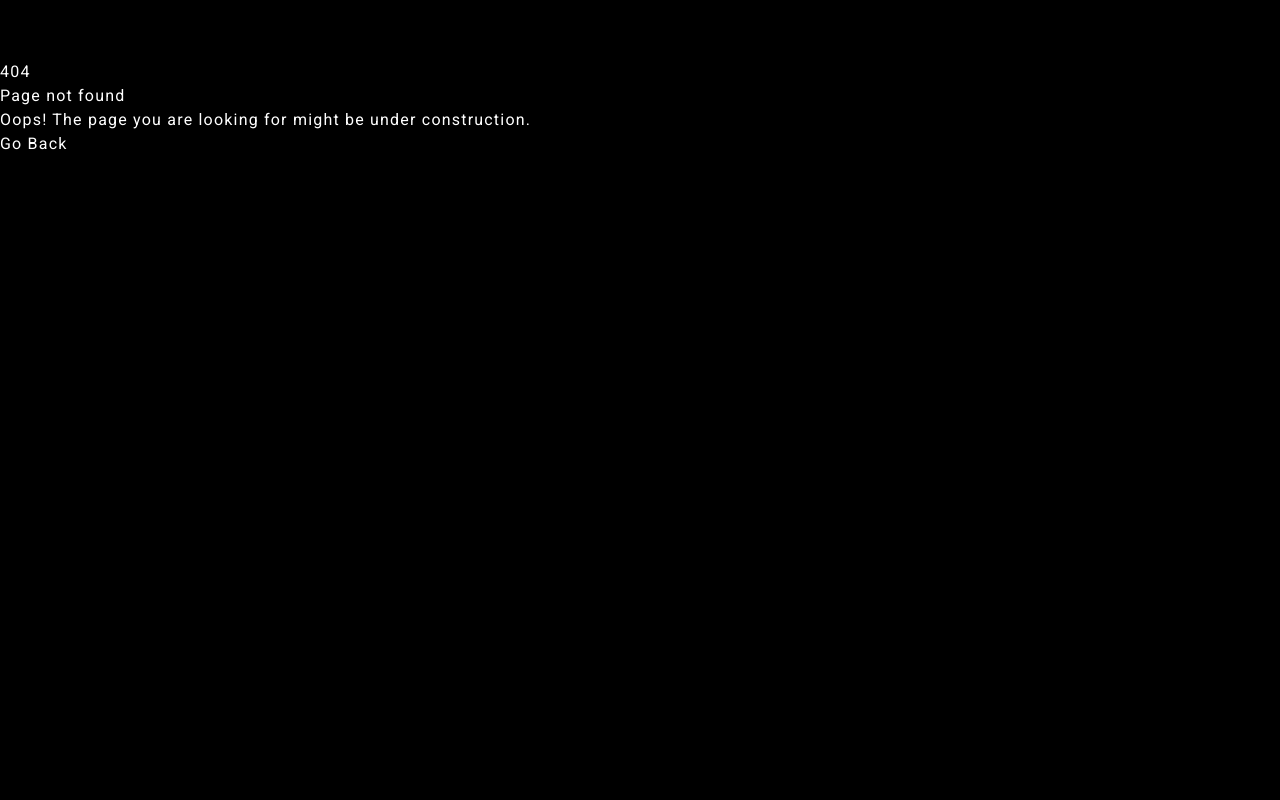
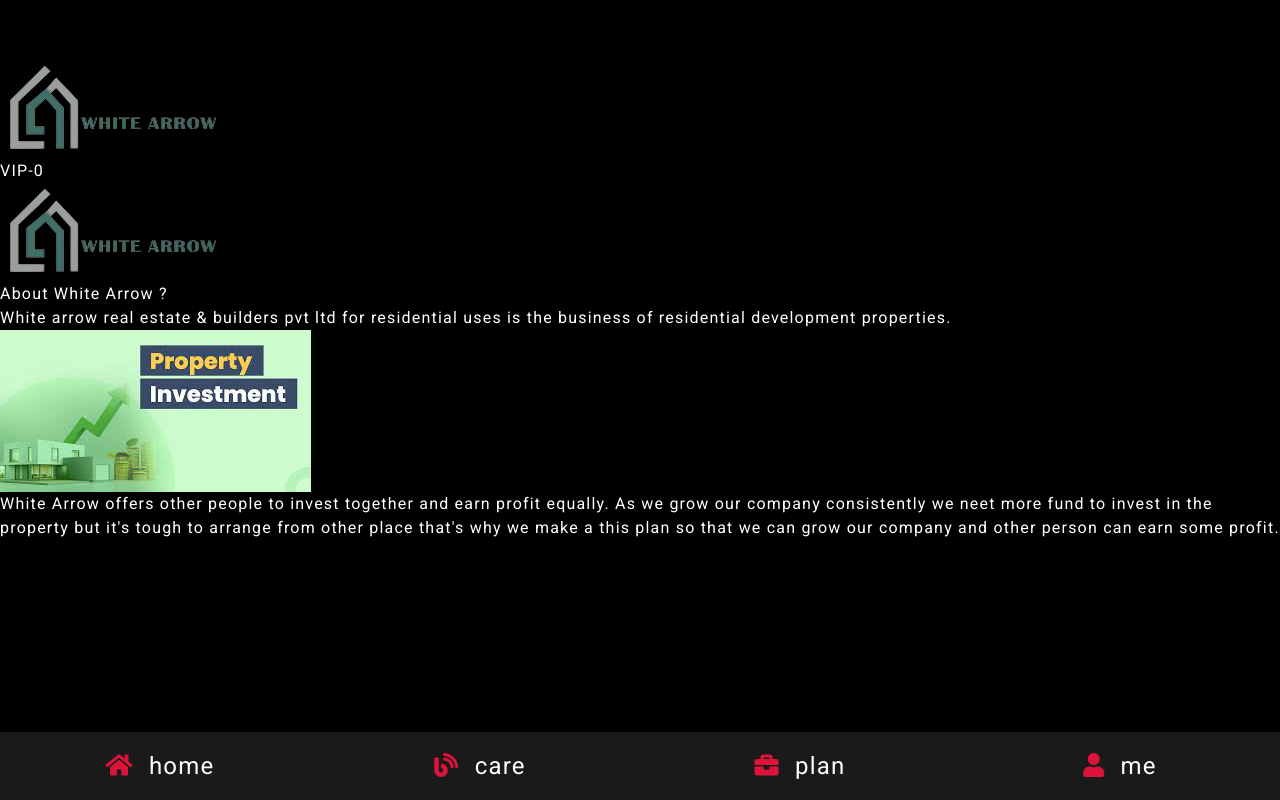
Before and after one commit to MohidulCreative/99acers_app, a React (Vite) app: page /about in a window 1280 px wide. Before the commit this address had no page. Built offline with nearby package versions, Linux system fonts and the light colour scheme.

Commit message:
whatsapp and telegram link add and about page create

```diff
--- /dev/null
+++ b/src/Pages/About.jsx
@@ -0,0 +1,27 @@
+import React from "react";
+import about_img1 from "../assets/images/about_img1.jpg";
+const About = () => {
+    return (
+        <>
+            <div className="p-8 bg-gray-700 h-full">
+                <img src="logo.png" alt="about logo" />
+                <h2 className="py-4 pb-2 font-bold text-2xl">
+                    About White Arrow ?
+                </h2>
+                <p className="text-slate-300">
+                    White arrow real estate & builders pvt ltd for residential
+                    uses is the business of residential development properties.
+                </p>
+                <div className="flex py-4 justify-center items-center flex-col">
+                    <img src={about_img1} alt="property investment" />
+                    <p className="text-slate-300 pt-4">
+                        White Arrow offers other people to invest together and earn profit equally.
+                        As we grow our company consistently we neet more fund to invest in the property but it's tough to arrange from other place that's why we make a this plan so that we can grow our company and other person can earn some profit.
+                    </p>
+                </div>
+            </div>
+        </>
+    );
+};
+
+export default About;
--- a/src/components/Home/QuckMenu.jsx
+++ b/src/components/Home/QuckMenu.jsx
@@ -1,18 +1,24 @@
 // RoundedBoxes.js
 import React from "react";
+import { Link } from "react-router-dom";
 
 const QuckMenu = () => {
     return (
         <div className="flex gap-4 p-2 mb-4 bg-black justify-around items-center fixed top-[64px] left-0 right-0 z-30">
             {/* About */}
+            <Link to="/about">
                 <div className="text-center flex flex-col justify-center items-center">
                     <div className="rounded-full w-6 h-6 p-5 flex justify-center items-center bg-gray-500 bg-opacity-30">
                         <i className="fas fa-heart text-blue-700 text-sm"></i>
                     </div>
-                <p className="text-gray-300 text-[9px] mt-1 font-semibold">About</p>
+                    <p className="text-gray-300 text-[9px] mt-1 font-semibold">
+                        About
+                    </p>
                 </div>
+            </Link>
 
             {/* Telegram */}
+            <Link to="https://t.me/white_arrow_invest">
                 <div className="text-center flex flex-col justify-center items-center">
                     <div className="rounded-full w-6 h-6 flex justify-center items-center p-5 bg-gray-500 bg-opacity-30">
                         <i className="fas fa-paper-plane text-teal-500"></i>
@@ -21,8 +27,10 @@ const QuckMenu = () => {
                         Telegram
                     </p>
                 </div>
+            </Link>
 
             {/* WhatsApp */}
+            <Link to="https://whatsapp.com/channel/0029VaAk5jbD38CMnXaH2F1E">
                 <div className="text-center flex flex-col justify-center items-center">
                     <div className="rounded-full w-4 h-4 flex justify-center items-center p-5 bg-gray-500 bg-opacity-30">
                         <i className="fab fa-whatsapp text-red-500"></i>
@@ -31,8 +39,10 @@ const QuckMenu = () => {
                         WhatsApp
                     </p>
                 </div>
+            </Link>
 
             {/* Service */}
+            <Link to="#">
                 <div className="text-center flex flex-col justify-center items-center">
                     <div className="rounded-full w-4 h-4 flex justify-center items-center p-5 bg-gray-500 bg-opacity-30">
                         <i className="fas fa-cogs text-orange-500"></i>
@@ -41,8 +51,10 @@ const QuckMenu = () => {
                         Service
                     </p>
                 </div>
+            </Link>
 
-            {/* Team */}
+            {/* Rules */}
+            <Link to="/rules">
                 <div className="text-center flex flex-col justify-center items-center">
                     <div className="rounded-full w-4 h-4 flex justify-center items-center p-5 bg-gray-500 bg-opacity-30">
                         <i className="fas fa-book text-purple-500"></i>
@@ -51,6 +63,7 @@ const QuckMenu = () => {
                         Rules
                     </p>
                 </div>
+            </Link>
         </div>
     );
 };
--- a/src/main.jsx
+++ b/src/main.jsx
@@ -8,6 +8,7 @@ import Plan from "./Pages/Plan.jsx";
 import Layout from "./components/Layout.jsx";
 import ErrorPage from './Pages/ErrorPage.jsx'
 import Account from "./Pages/Account.jsx";
+import About from "./Pages/About.jsx";
 
 const router = createBrowserRouter(
     createRoutesFromElements(
@@ -19,6 +20,7 @@ const router = createBrowserRouter(
             <Route path="/plan/normal" element={<Plan />} />
             <Route path="/plan/advance" element={<Plan />} />
             <Route path="/plan/pro" element={<Plan />} />
+            <Route path="/about" element={<About />} />
         </Route>
     )
 )
```
Also changed, not shown: src/assets/images/about_img1.jpg (added). Lines whose indentation alone changed are shown as unchanged.
